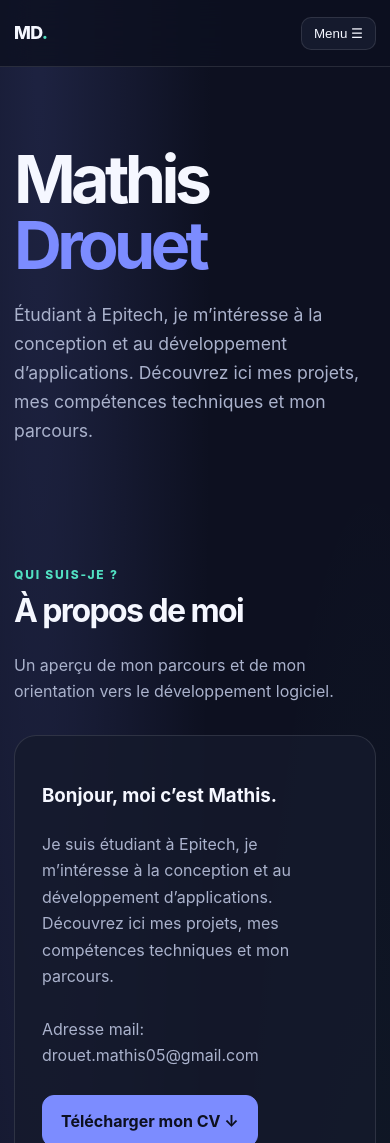
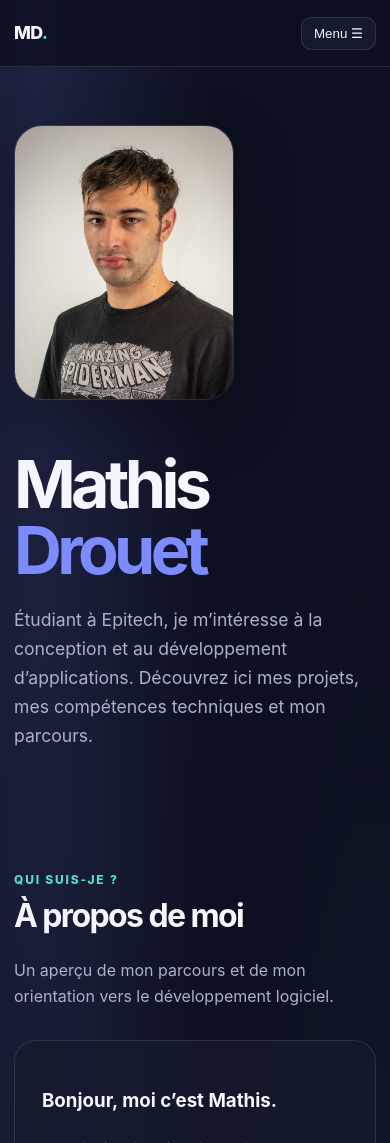
Before and after one commit to spider54-alt/portfolio2, a plain HTML site: page index.html in a window 390 px wide. Shown: the top 1143 px of the page. Drawn offline with Linux system fonts and the light colour scheme.

Commit message:
portfolio V2

```diff
--- a/index.html
+++ b/index.html
@@ -23,10 +23,11 @@
 
   <main>
     <section class="container hero" id="accueil">
-      <div>
+      <div class="hero-intro">
         <h1>Mathis <span>Drouet</span></h1>
         <p>Étudiant à Epitech, je m’intéresse à la conception et au développement d’applications. Découvrez ici mes projets, mes compétences techniques et mon parcours.</p>
       </div>
+      <img class="hero-photo" src="images/mathis-drouet.jpg" alt="Portrait de Mathis Drouet">
     </section>
 
     <section id="apropos">
--- a/style.css
+++ b/style.css
@@ -27,7 +27,9 @@
     nav a { color: var(--muted); font-size: .92rem; transition: color .2s; }
     nav a:hover { color: var(--text); }
     .menu-btn { display: none; color: var(--text); border: 1px solid var(--line); background: var(--panel); border-radius: 10px; padding: 8px 12px; }
-    .hero { padding: 100px 0 82px; display: grid; grid-template-columns: 1.35fr .65fr; align-items: center; gap: 56px; }
+    .hero { padding: 100px 0 82px; display: grid; grid-template-columns: minmax(0, 1fr) 280px; align-items: center; gap: 56px; }
+    .hero-intro { min-width: 0; }
+    .hero-photo { display: block; width: 100%; max-width: 280px; aspect-ratio: 4 / 5; object-fit: cover; object-position: center 28%; border-radius: 28px; border: 1px solid var(--line); box-shadow: 0 20px 60px rgba(0,0,0,.28); }
     .eyebrow {display: inline-flex; align-items: center; gap: 10px; color: var(--accent2); font-weight: 750; text-transform: uppercase; letter-spacing: .13em; font-size: .75rem; }
     .eyebrow::before { content: ""; display: inline-block; width: 26px; height: 2px; background: var(--accent2); }
     h1 { font-size: clamp(3rem, 7vw, 5.7rem); line-height: .99; letter-spacing: -.07em; margin: 22px 0; }
@@ -90,7 +92,8 @@
     footer { border-top: 1px solid var(--line); color: var(--muted); padding: 24px 0; font-size: .85rem; }
     footer .container { display: flex; justify-content: space-between; gap: 15px; flex-wrap: wrap; }
     @media (max-width: 850px) {
-      .hero { grid-template-columns: 1fr; padding-top: 70px; gap: 30px; }
+      .hero { grid-template-columns: minmax(0, 1fr) 220px; padding-top: 70px; gap: 30px; }
+      .hero-photo { max-width: 220px; }
       .hero-card { min-height: 270px; }
       .project-grid, .skills-grid, .watch-grid { grid-template-columns: repeat(2, 1fr); }
       .section-head { align-items: start; flex-direction: column; }
@@ -101,7 +104,8 @@
       .menu-btn { display: block; }
       nav { display: none; position: absolute; top: 65px; left: 0; right: 0; padding: 18px 22px 22px; background: #111528; border-bottom: 1px solid var(--line); flex-direction: column; align-items: start; gap: 15px; }
       nav.open { display: flex; }
-      .hero { padding: 58px 0 48px; }
+      .hero { grid-template-columns: 1fr; padding: 58px 0 48px; }
+      .hero-photo { width: min(220px, 70%); max-width: none; justify-self: start; grid-row: 1; }
       h1 { font-size: clamp(3rem, 17vw, 4.5rem); }
       section { padding: 54px 0; }
       .about-grid, .timeline, .project-grid, .skills-grid, .watch-grid { grid-template-columns: 1fr; }
```
Also changed, not shown: images/mathis-drouet.jpg (added), 10 other files.
